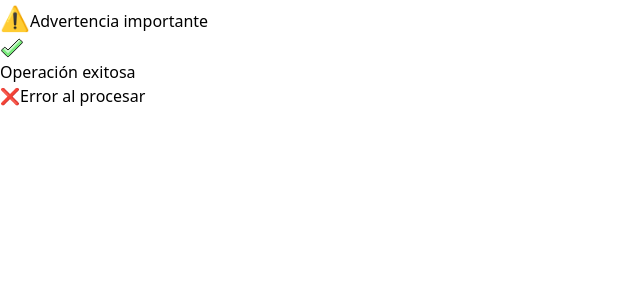
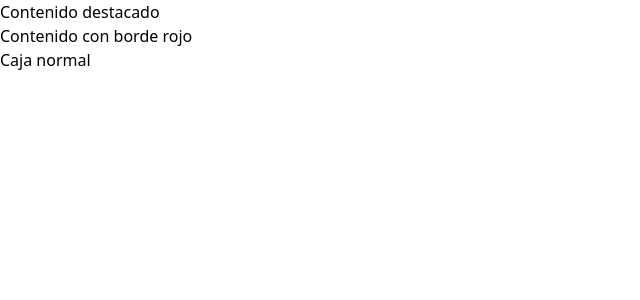
Before and after one commit to enguidev/0-teoria, a React (Vite) app: page / in a window 1280 px wide. Shown: the top 300 px of the page, without its empty margins (0-640 px from the left). Built offline with nearby package versions, Linux system fonts and the light colour scheme.

Commit message:
props con Clases CSS

```diff
--- a/src/App.jsx
+++ b/src/App.jsx
@@ -6,27 +6,25 @@
 // import { Perfil } from "./components/Perfil";
 // import { Saludo } from "./components/Saludo";
 // import { Boton } from "./components/Boton";
-import { Alerta } from "./components/Alerta";
-import imagenCheck from "./assets/check.svg";
+// import { Alerta } from "./components/Alerta";
+// import imagenCheck from "./assets/check.svg";
+import { Caja } from "./components/Caja";
 function App() {
-  // Creamos componentes/elementos que pasaremos como props
-  const iconoAdvertencia = <span style={{ fontSize: "24px" }}>⚠️</span>;
-  const iconoError = <span style={{ color: "red" }}>❌</span>;
   return (
     // <MyRoutes/>
 
     <div>
-      {/* Pasamos elementos JSX como props */}
-      <Alerta icono={iconoAdvertencia} mensaje="Advertencia importante" />
+      {/* Pasamos una clase CSS adicional */}
+      <Caja className="destacada">Contenido destacado</Caja>
+      {/* El div resultante tendrá: className="caja destacada" */}
 
-      {/* Pasamos JSX inline */}
-      <Alerta
-        icono={<img src={imagenCheck} alt="OK" />}
-        mensaje="Operación exitosa"
-      />
+      {/* Otra caja con clase diferente */}
+      <Caja className="borde-rojo">Contenido con borde rojo</Caja>
+      {/* El div resultante tendrá: className="caja borde-rojo" */}
 
-      {/* Otro ejemplo con icono diferente */}
-      <Alerta icono={iconoError} mensaje="Error al procesar" />
+      {/* Sin clase adicional */}
+      <Caja className="">Caja normal</Caja>
+      {/* El div resultante tendrá: className="caja " */}
     </div>
   );
 }
--- /dev/null
+++ b/src/components/Caja.jsx
@@ -0,0 +1,4 @@
+// COMPONENTE HIJO: Recibe clases CSS adicionales
+export const Caja = ({ className, children }) => {
+  return <div className={`caja ${className}`}>{children}</div>;
+};
```
